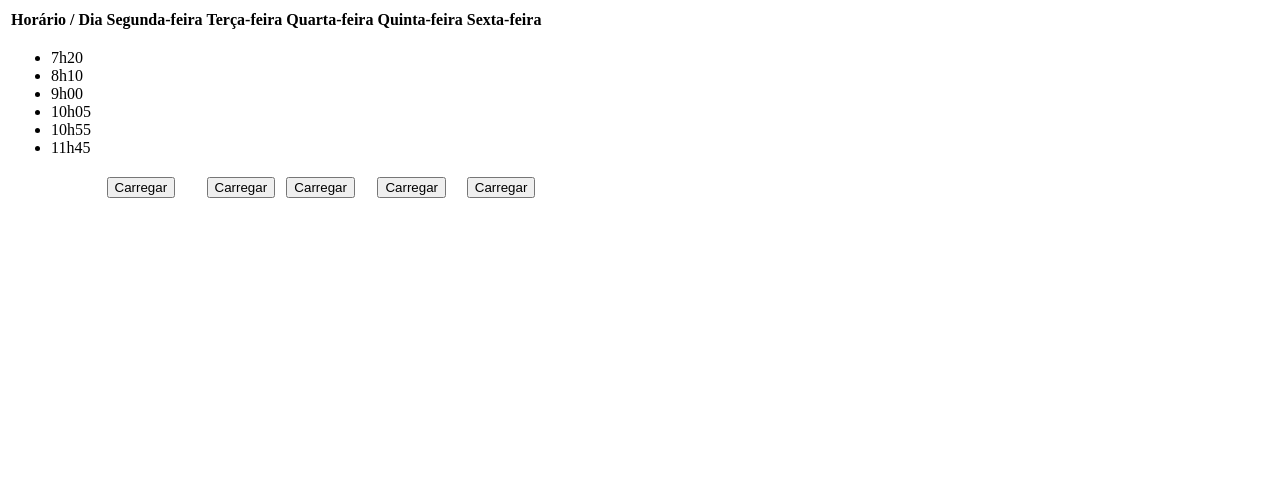
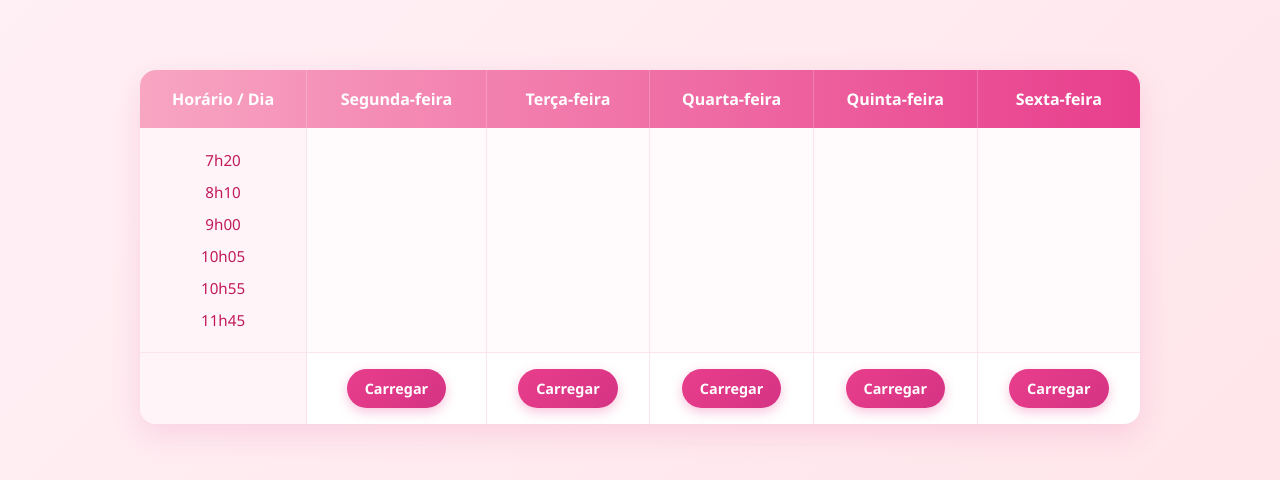
Before and after one commit to grilhinho/3tri, a plain HTML site: page index.html in a window 1280 px wide. Drawn offline with Linux system fonts and the light colour scheme.

Commit message:
Update index.html

```diff
--- a/index.html
+++ b/index.html
@@ -6,6 +6,159 @@
     <title>Horários Kennedy</title>
 </head>
 <body>
+    <style>
+        * {
+            margin: 0;
+            padding: 0;
+            box-sizing: border-box;
+            font-family: 'Segoe UI', Tahoma, Geneva, Verdana, sans-serif;
+        }
+
+        body {
+            background: linear-gradient(135deg, #fff0f5, #ffe4e9);
+            min-height: 100vh;
+            padding: 40px 20px;
+            color: #5a2a3a;
+        }
+
+        header {
+            text-align: center;
+            margin-bottom: 30px;
+        }
+
+        header h1 {
+            color: #d63384;
+            font-size: 2.2rem;
+            text-shadow: 1px 1px 3px rgba(214, 51, 132, 0.2);
+        }
+
+        main {
+            max-width: 1000px;
+            margin: 0 auto;
+        }
+
+        table {
+            width: 100%;
+            border-collapse: separate;
+            border-spacing: 0;
+            background: white;
+            border-radius: 16px;
+            overflow: hidden;
+            box-shadow: 0 10px 30px rgba(214, 51, 132, 0.15);
+        }
+
+        thead {
+            background: linear-gradient(90deg, #f8a5c2, #e83e8c);
+            color: white;
+        }
+
+        th {
+            padding: 18px 12px;
+            font-weight: 600;
+            font-size: 1rem;
+            text-align: center;
+            border-right: 1px solid rgba(255, 255, 255, 0.2);
+        }
+
+        th:last-child {
+            border-right: none;
+        }
+
+        td {
+            padding: 16px 12px;
+            text-align: center;
+            vertical-align: top;
+            border-bottom: 1px solid #fce4ec;
+            border-right: 1px solid #fce4ec;
+        }
+
+        td:last-child {
+            border-right: none;
+        }
+
+        tr:last-child td {
+            border-bottom: none;
+        }
+
+        /* Coluna de horários */
+        td:first-child {
+            background: #fff5f8;
+            font-weight: 500;
+            min-width: 110px;
+        }
+
+        td:first-child ul {
+            list-style: none;
+            padding: 0;
+        }
+
+        td:first-child li {
+            padding: 6px 0;
+            color: #c2185b;
+            font-size: 0.95rem;
+        }
+
+        /* Células dos dias */
+        td[id] {
+            min-height: 180px;
+            background: #fffafc;
+            color: #6d2b4a;
+        }
+
+        td[id] ul {
+            list-style: none;
+            padding: 0;
+            text-align: left;
+        }
+
+        td[id] li {
+            background: #fce4ec;
+            margin: 6px 0;
+            padding: 8px 12px;
+            border-radius: 8px;
+            font-size: 0.9rem;
+            border-left: 4px solid #e83e8c;
+        }
+
+        /* Botões */
+        button {
+            background: linear-gradient(135deg, #e83e8c, #d63384);
+            color: white;
+            border: none;
+            padding: 10px 18px;
+            border-radius: 25px;
+            cursor: pointer;
+            font-size: 0.9rem;
+            font-weight: 600;
+            transition: all 0.3s ease;
+            box-shadow: 0 4px 12px rgba(232, 62, 140, 0.3);
+        }
+
+        button:hover {
+            background: linear-gradient(135deg, #d63384, #c2185b);
+            transform: translateY(-2px);
+            box-shadow: 0 6px 16px rgba(232, 62, 140, 0.4);
+        }
+
+        button:active {
+            transform: translateY(0);
+        }
+
+        /* Mensagens de status */
+        .mensagem {
+            color: #c2185b;
+            font-style: italic;
+            padding: 10px;
+        }
+
+        footer {
+            text-align: center;
+            margin-top: 40px;
+            color: #d63384;
+            font-size: 0.9rem;
+            opacity: 0.8;
+        }
+    </style>
     <header></header>
     <main>
         <table>
@@ -28,43 +181,54 @@
                             <li>10h55</li>
                             <li>11h45</li>
                         </ul>
-
                     </td>
-                    <td id = "segunda"> </td>
-                    <td id = "terça"> </td>
-                    <td id = "quarta"> </td>
-                    <td id = "quinta"> </td>
-                    <td id = "sexta"> </td>
+                    <td id = "Segunda"> </td>
+                    <td id = "Terça"> </td>
+                    <td id = "Quarta"> </td>
+                    <td id = "Quinta"> </td>
+                    <td id = "Sexta"> </td>
                 </tr>
-
                 <tr>
                     <td></td>
-                    <td> <button onclick="carregar_horario('segunda')">Carregar</button></td>
-                    <td> <button onclick="carregar_horario('terça')">Carregar</button></td>
-                    <td> <button onclick="carregar_horario('quarta')">Carregar</button></td>
-                    <td> <button onclick="carregar_horario('quinta')">Carregar</button></td>
-                    <td> <button onclick="carregar_horario('sexta')">Carregar</button></td>
+                    <td> <button onclick="carregar_horario('Segunda')">Carregar</button> </td>
+                    <td> <button onclick="carregar_horario('Terça')">Carregar</button> </td>
+                    <td> <button onclick="carregar_horario('Quarta')">Carregar</button> </td>
+                    <td> <button onclick="carregar_horario('Quinta')">Carregar</button> </td>
+                    <td> <button onclick="carregar_horario('Sexta')">Carregar</button> </td>
                 </tr>
-
-
             </tbody>
         </table>
     </main>
     <footer></footer>
+
     <script>
-    async function carregar_horario(dia){
-        const coluna_dia = document.getElementById(dia)
-        try{
-            const link= "http://localhost:3000/horario"
 
-        } catch (erro){
-            alert(erro)
-            coluna_dia.innerHTML = "Erro ao carregar Horários!"
+        async function carregar_horario(dia){
+            const coluna_dia = document.getElementById(dia)
+            try {
+                const link = "http://localhost:3000/horario/" + dia
+                const consulta_api = await fetch(link)
+                if(consulta_api.ok) {
+                    const aulas_dia = await consulta_api.json()
+                    if (aulas_dia.resposta.length == 0){
+                        coluna_dia.innerHTML = "Nenhuma aula cadastrada!"
+                    } else {
+                        console.log(aulas_dia)
+                        let html = "<ul>"
+                        aulas_dia.resposta.forEach((aula1) => {
+                            html += "<li>" + aula1.Aula + "</li>"
+                        })
+                        html += "</ul>"
+                        coluna_dia.innerHTML += html
+                    }
+                }
+            } catch (erro) {
+                alert(erro)
+                coluna_dia.innerHTML = "Erro ao carregar horários!"
+            }
         }
 
-    }
+    </script>
 
-
-    </script>
 </body>
 </html>
```
